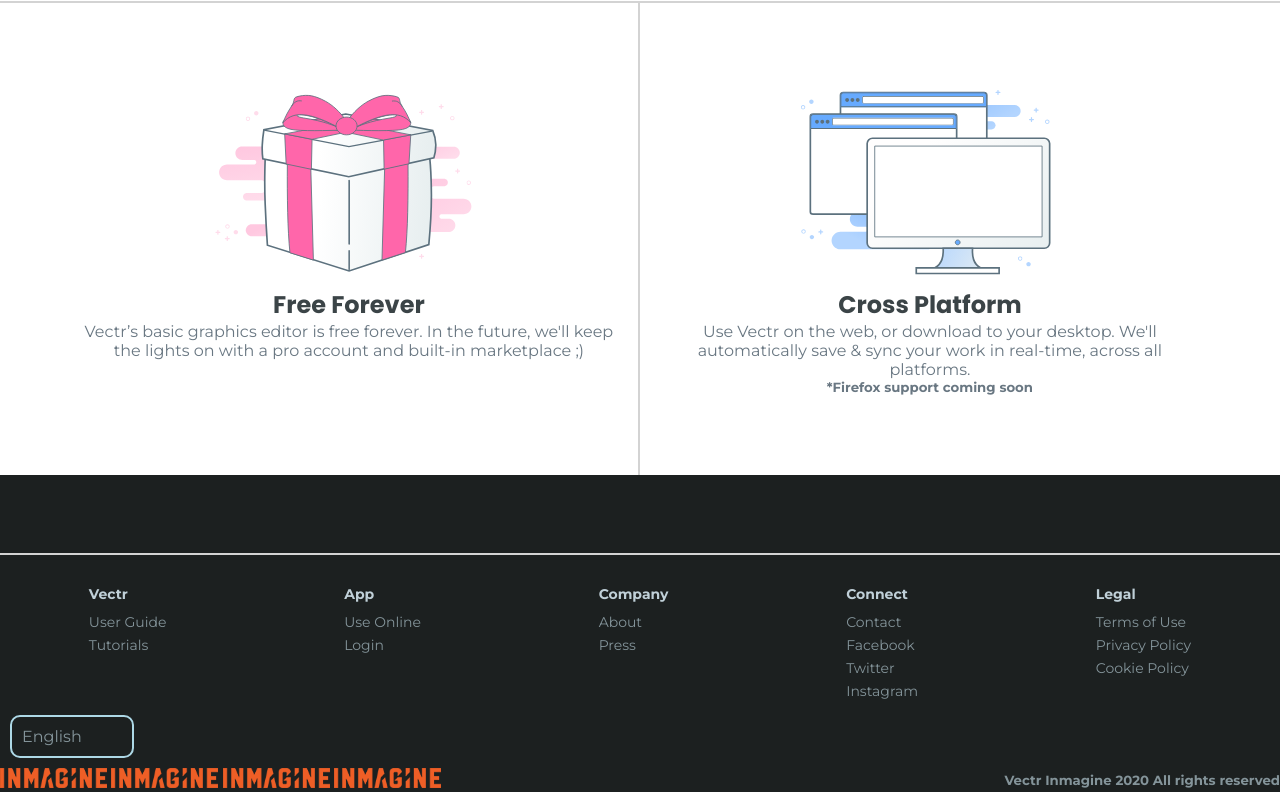
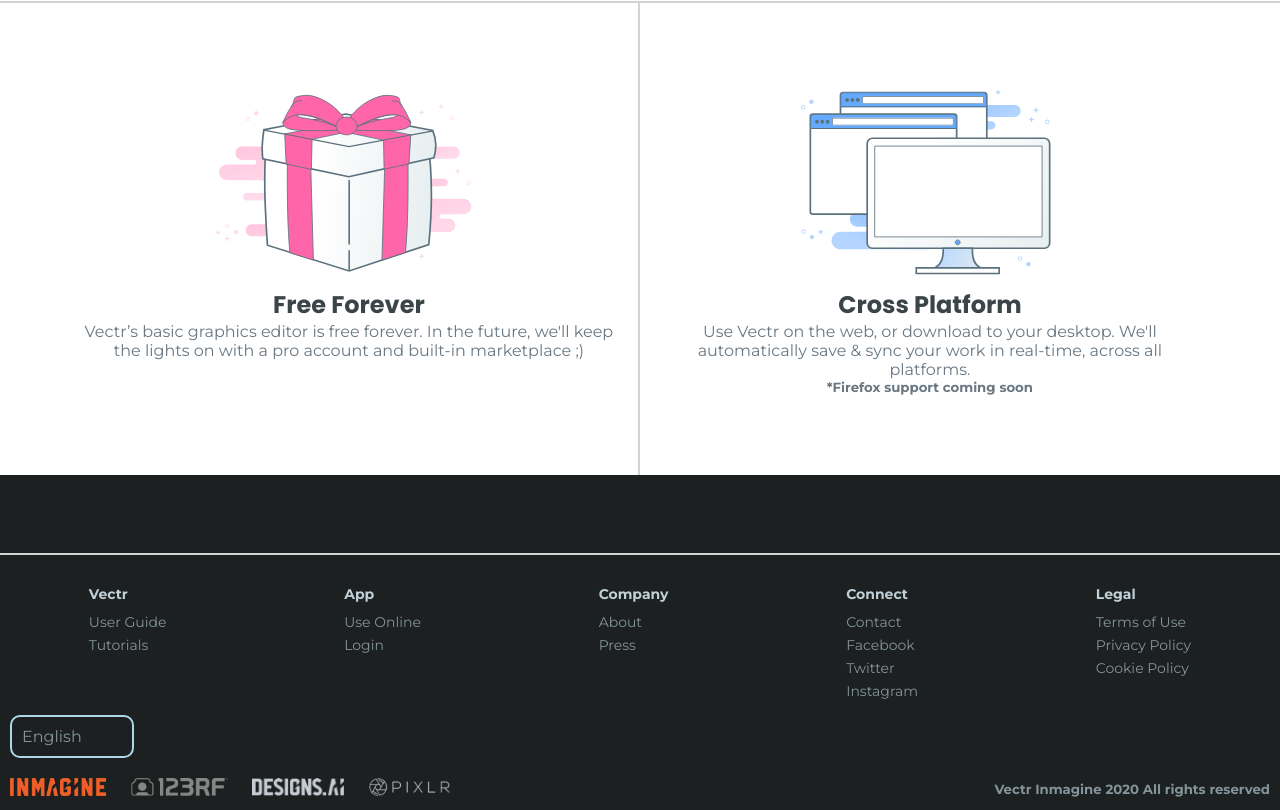
Before and after one commit to ailequal/html-css-vectr, a plain HTML site: page index.html in a window 1280 px wide. Shown: the part 2369-3179 px from the top of the page. Drawn offline with Linux system fonts and the light colour scheme.

Commit message:
Finished main layout

```diff
--- a/css/style.css
+++ b/css/style.css
@@ -546,6 +546,22 @@ ul {
   align-items: center;
 }
 
+@media screen and (max-width: 768px) {
+  .last {
+    display: block;
+    text-align: center;
+  }
+}
+
+.company div {
+  display: inline-block;
+  margin: 10px;
+}
+
 .company img {
-  height: 20px;
+  height: 18px;
 }
+
+.copyright h5 {
+  margin-right: 10px;
+}
--- a/index.html
+++ b/index.html
@@ -201,10 +201,18 @@
 
     <div class="last dark">
       <div class="company">
-        <img src="img/inmagine.png" alt="inmagine.png">
-        <img src="img/inmagine.png" alt="inmagine.png">
-        <img src="img/inmagine.png" alt="inmagine.png">
-        <img src="img/inmagine.png" alt="inmagine.png">
+        <div>
+          <img src="img/inmagine.png" alt="inmagine.png">
+        </div>
+        <div>
+          <img src="img/123-rf.png" alt="123-rf.png">
+        </div>
+        <div>
+          <img src="img/designs-ai.png" alt="designs-ai.png">
+        </div>
+        <div>
+          <img src="img/pixlr.png" alt="pixlr.png">
+        </div>
       </div>
       <div class="copyright">
         <h5>Vectr Inmagine 2020 All rights reserved</h5>
```
